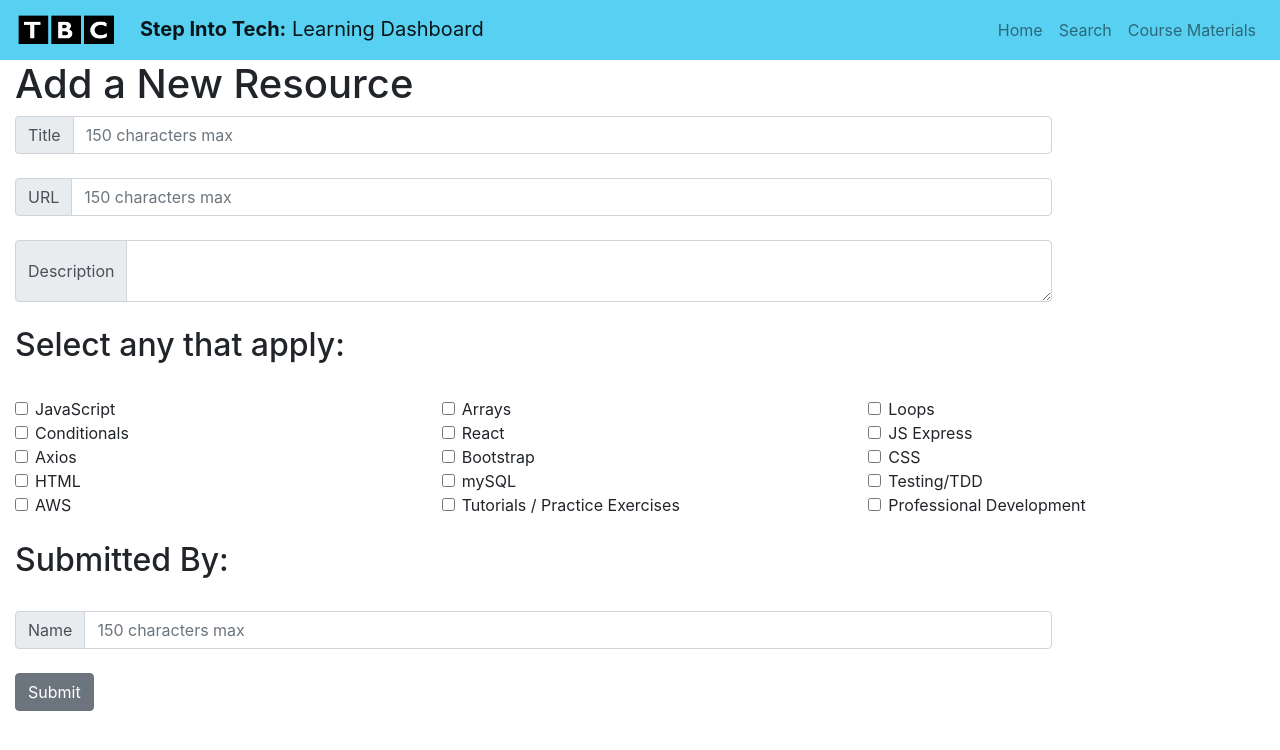
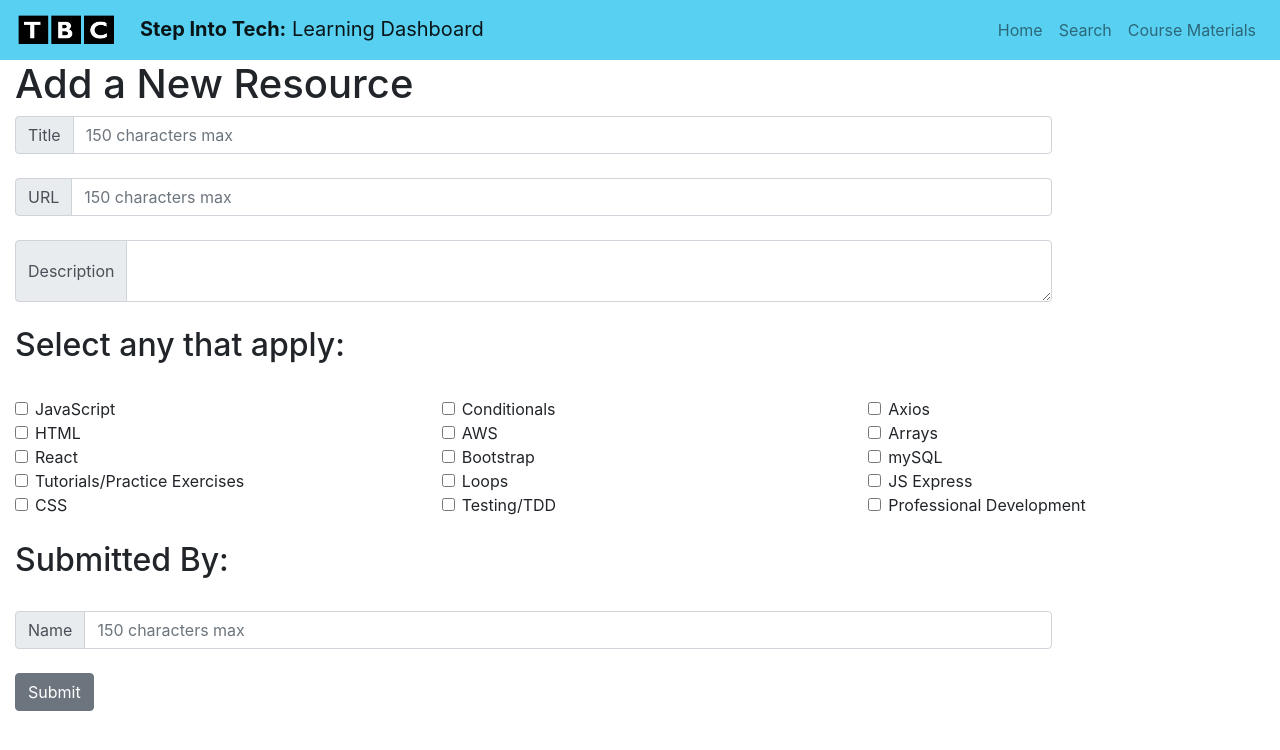
Before and after one commit to learningdashboard/learningdashboard_frontend, a React app: page / in a window 1280 px wide. Both pictures are taken after a click on the button "Add a New Resource". Shown: the top 750 px of the page. Built offline with nearby package versions, Linux system fonts and the light colour scheme.

Commit message:
form working to add resource and clear all data on submit

```diff
--- a/src/App.js
+++ b/src/App.js
@@ -74,7 +74,7 @@ class App extends Component {
       case "home":
         return <HomeView changeViewHandler={this.changeViewHandler}></HomeView>
       case "add":
-        return <AddResourceView addResourceHandler={this.addResourceHandler} taglist={this.state.tags}></AddResourceView>
+        return <AddResourceView addResourceHandler={this.addResourceHandler} tagList={this.state.tags}></AddResourceView>
       case "course":
         return <CourseMaterialsView></CourseMaterialsView>
       case "search":
--- a/src/viewcomponents/AddResourceView.js
+++ b/src/viewcomponents/AddResourceView.js
@@ -11,34 +11,15 @@ export default class AddResourceView extends React.Component {
         super(props);
 
         this.state = {
-            resourceTags: [
-                'JavaScript',
-                'Arrays',
-                'Loops',
-                'Conditionals',
-                'React',
-                'JS Express',
-                'Axios',
-                'Bootstrap',
-                'CSS',
-                'HTML',
-                'mySQL',
-                'Testing/TDD',
-                'AWS',
-                'Tutorials / Practice Exercises',
-                'Professional Development'
-            ],
-
             title: '',
             url: '',
             description: '',
             userName: '',
-            selectedTags: []
+            resourceTags: [],
+
         }
 
-        this.handleChange = this.handleChange.bind(this);
-        this.handleButtonClick = this.handleButtonClick.bind(this);
-        this.handleCheck = this.handleCheck.bind(this);
+
     };
 
     handleChange = (e) => {
@@ -59,15 +40,25 @@ export default class AddResourceView extends React.Component {
             url: this.state.url,
             description: this.state.description,
             userName: this.state.userName,
-            selectedTags: this.state.selectedTags
+            resourceTags: this.state.resourceTags
         }
 
         this.props.addResourceHandler(newResource);
+
+        this.unCheck();
+
+        this.setState({
+            title: "",
+            url: "",
+            description: "",
+            userName: "",
+            resourceTags: []
+        });
         //alert(JSON.stringify(newResource)); //take this out when done testing!
     };
 
     handleCheck = (e) => {
-        const currentTags = this.state.selectedTags;
+        const currentTags = this.state.resourceTags;
         const tag = e.target.id;
 
         if (currentTags.includes(tag)) {
@@ -77,17 +68,24 @@ export default class AddResourceView extends React.Component {
             currentTags.push(tag);
         };
 
-        this.setState({ selectedTags: currentTags });
+        this.setState({ resourceTags: currentTags });
 
-        //alert(currentTags);
+        alert(currentTags);
     };
 
+    unCheck = () =>  {
+        var x = document.getElementsByClassName("checkboxes");
 
+        for(let i=0; i<=x.length-1; i++) {
+            x.item(i).checked = false;
+        }
+        alert('Success! You resource has been added!');
+      }
 
 
     render() {
 
-        const resourceTags = this.state.resourceTags;
+        const tagList = this.props.tagList;
 
         return (
             <div className="container-fluid">
@@ -132,11 +130,18 @@ export default class AddResourceView extends React.Component {
                 <br />
 
                 <div className="row">
-                    {resourceTags.map((tag, i) =>
+                    {tagList.map((tag, i) =>
                         <div className="col-4">
                             <FormGroup check>
                                 <Label check>
-                                    <Input id={tag} type="checkbox" onChange={e => this.handleCheck(e)} />{tag}
+                                    <Input
+                                        className="checkboxes"
+                                        key={i}
+                                        id={tag}
+                                        type="checkbox"
+                                        onChange={e => this.handleCheck(e)}
+                                        />
+                                        {tag}
                                 </Label>
                             </FormGroup>
 
```
Also changed, not shown: 1 other file (tests, documents, lock files or other folders).
